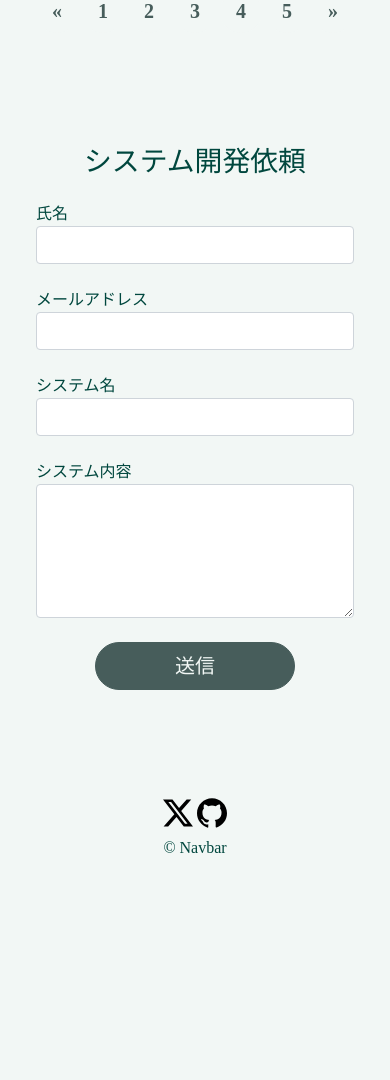
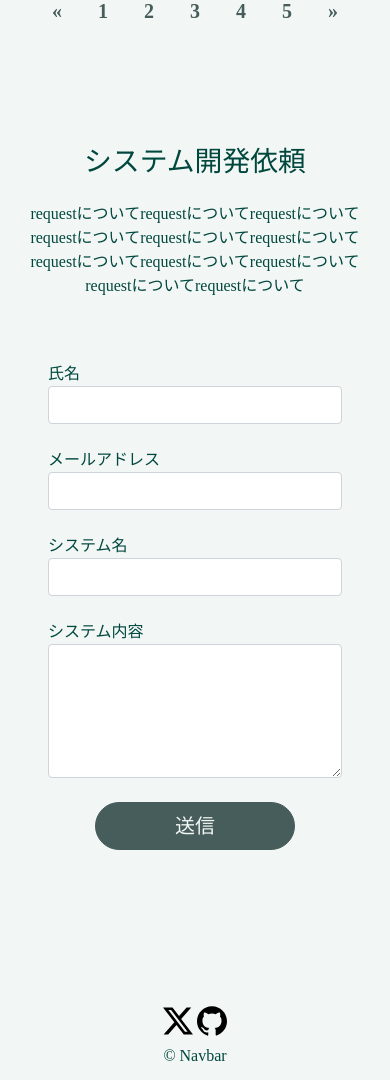
Before and after one commit to shomaozasa/teamA, a Django app: page / in a window 390 px wide. Shown: the part 2664-3744 px from the top of the page. Before the commit the page ends 3517 px from the top, so only its background shows below. Run offline with Django 5.2, Linux system fonts and the light colour scheme; some libraries are stand-ins or nearby versions; some web fonts are replaced.

Commit message:
[update]依頼概要の追加

```diff
--- a/teamA/templates/index.html
+++ b/teamA/templates/index.html
@@ -68,7 +68,12 @@
     <!-- form -->
     <div id="request" class="mb-5">
         <h1 class="mb-4 mb-4">システム開発依頼</h1>
-        <form class="request-form" method="post" action="/" >
+        <div class="row">
+
+            <div class="col-md-4 mb-5">
+                <p>requestについてrequestについてrequestについてrequestについてrequestについてrequestについてrequestについてrequestについてrequestについてrequestについてrequestについて</p>
+            </div>
+            <form class="col-md-8 mb-5 request-form" method="post" action="/" >
                 <div class="d-flex justify-content-center">
                     <div class="width-600 row">
                         <div class="row mb-4">
@@ -101,6 +106,9 @@
                     <button class="btn primary btn-lg rounded-pill button-width"  type="submit">送信</button>
                 </div>
             </form>
+
+        </div>
+
     </div>
 </div>
 
```
Lines whose indentation alone changed are shown as unchanged.
